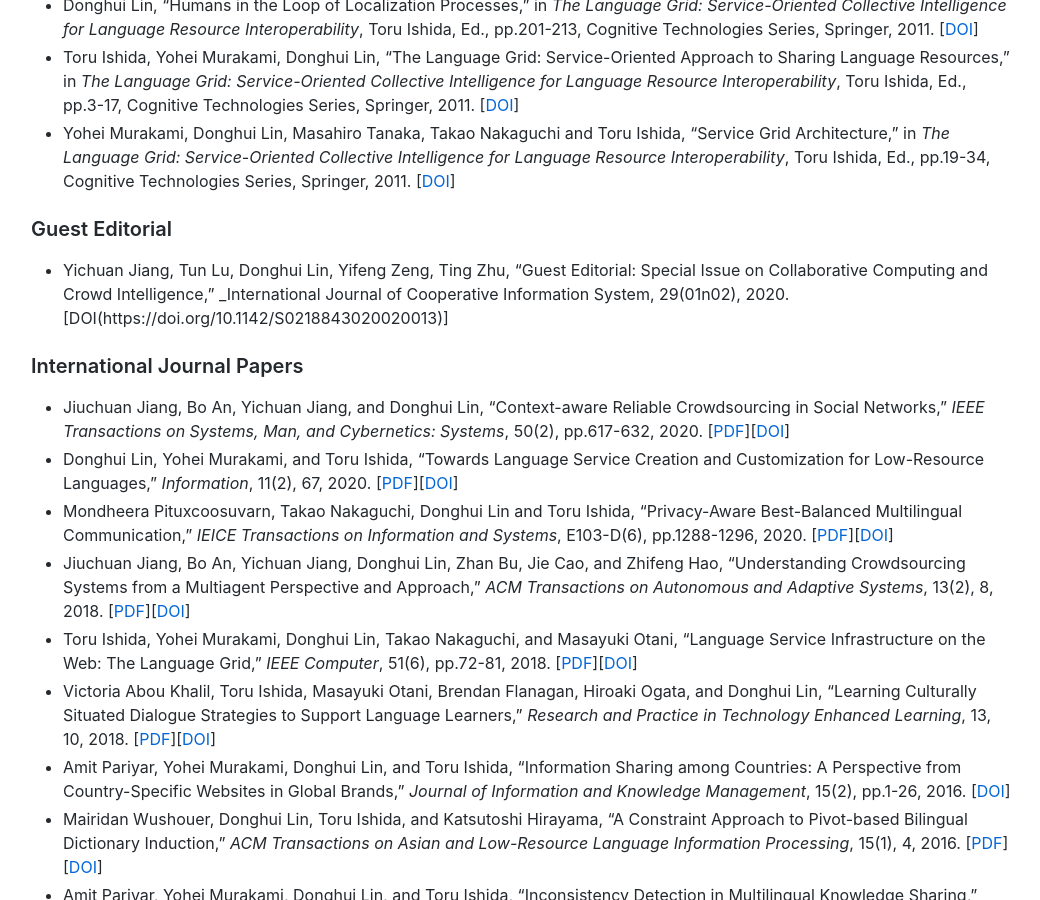
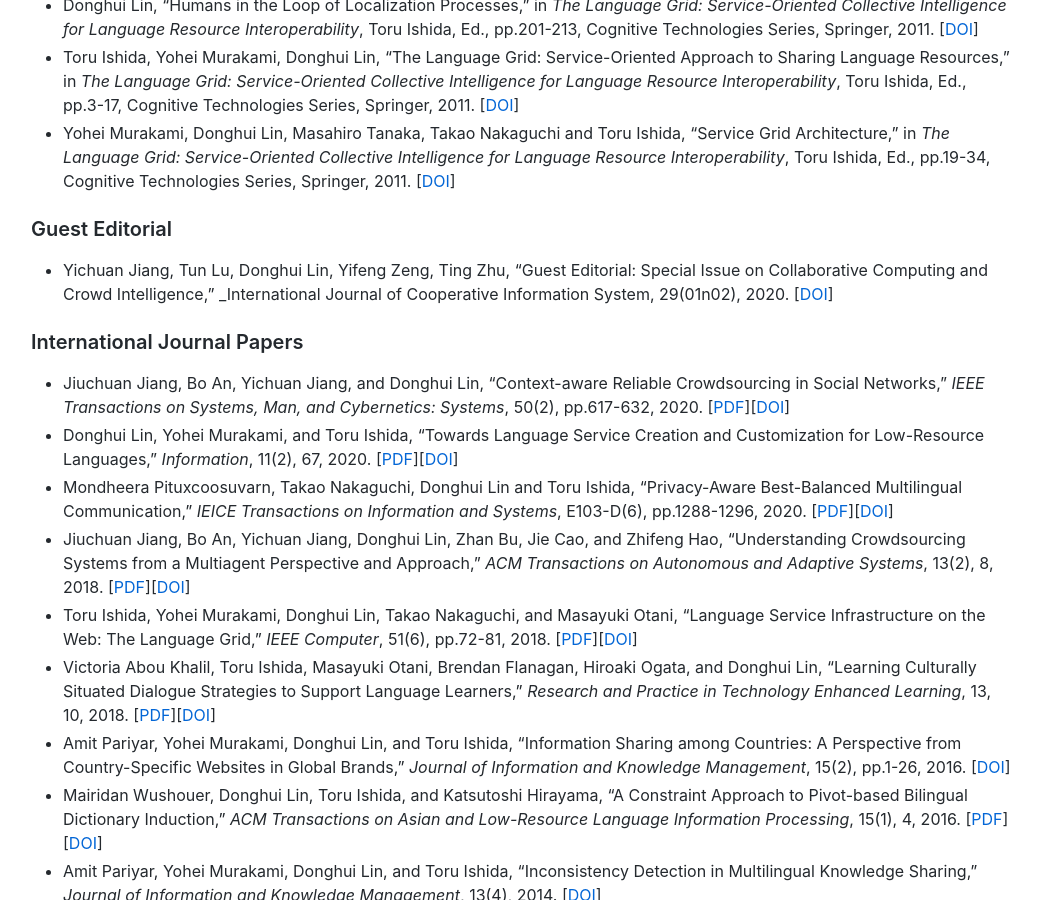
Before and after one commit to lindh/lindh.github.io, a Jekyll site: the page built from publication.md, in a window 1280 px wide and 900 px high, scrolled down 1610 px. Shown: the whole window, without its empty margins (119-1159 px from the left). Built offline with Jekyll 4.4.1, drawn with Linux system fonts in a browser that asks for light colours; our own code applies the rules of GitHub Pages for plain Markdown files; comment, search, counter and statistics services are not loaded.

Commit message:
Update publication.md

```diff
--- a/publication.md
+++ b/publication.md
@@ -30,7 +30,7 @@
 - Yohei Murakami, Donghui Lin, Masahiro Tanaka, Takao Nakaguchi and Toru Ishida, "Service Grid Architecture," in _The Language Grid: Service-Oriented Collective Intelligence for Language Resource Interoperability_, Toru Ishida, Ed., pp.19-34, Cognitive Technologies Series, Springer, 2011. [[DOI](https://doi.org/10.1007/978-3-642-21178-2_2)]
 
 ### Guest Editorial
-- Yichuan Jiang, Tun Lu, Donghui Lin, Yifeng Zeng, Ting Zhu, "Guest Editorial: Special Issue on Collaborative Computing and Crowd Intelligence," _International Journal of Cooperative Information System, 29(01n02), 2020. [DOI(https://doi.org/10.1142/S0218843020020013)]
+- Yichuan Jiang, Tun Lu, Donghui Lin, Yifeng Zeng, Ting Zhu, "Guest Editorial: Special Issue on Collaborative Computing and Crowd Intelligence," _International Journal of Cooperative Information System, 29(01n02), 2020. [[DOI](https://doi.org/10.1142/S0218843020020013)]
 
 ### International Journal Papers
 - Jiuchuan Jiang, Bo An, Yichuan Jiang, and Donghui Lin, "Context-aware Reliable Crowdsourcing in Social Networks," _IEEE Transactions on Systems, Man, and Cybernetics: Systems_, 50(2), pp.617-632, 2020. [[PDF](./files/IEEE_TSMC_2020.pdf)][[DOI](https://doi.org/10.1109/TSMC.2017.2777447)]
```
